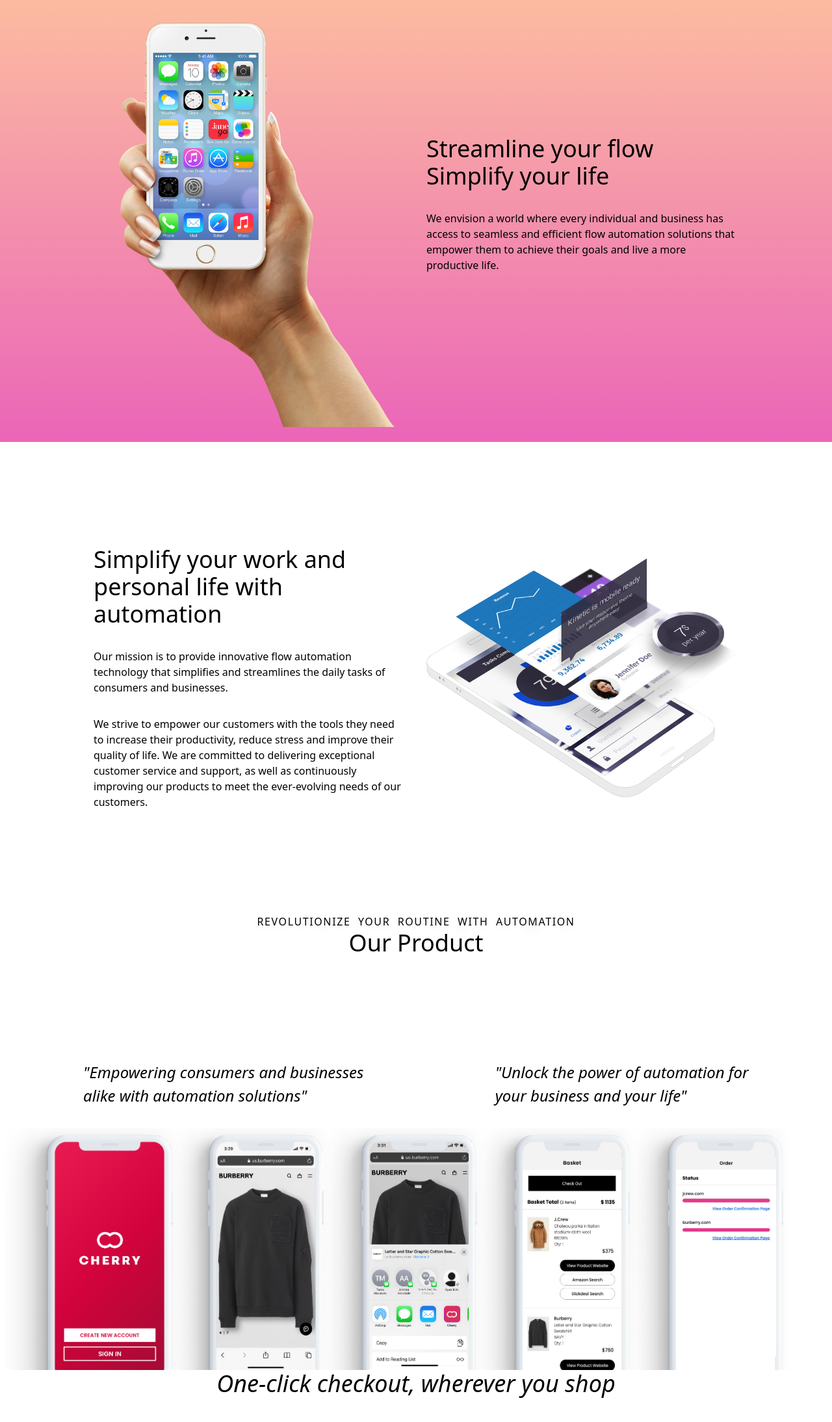
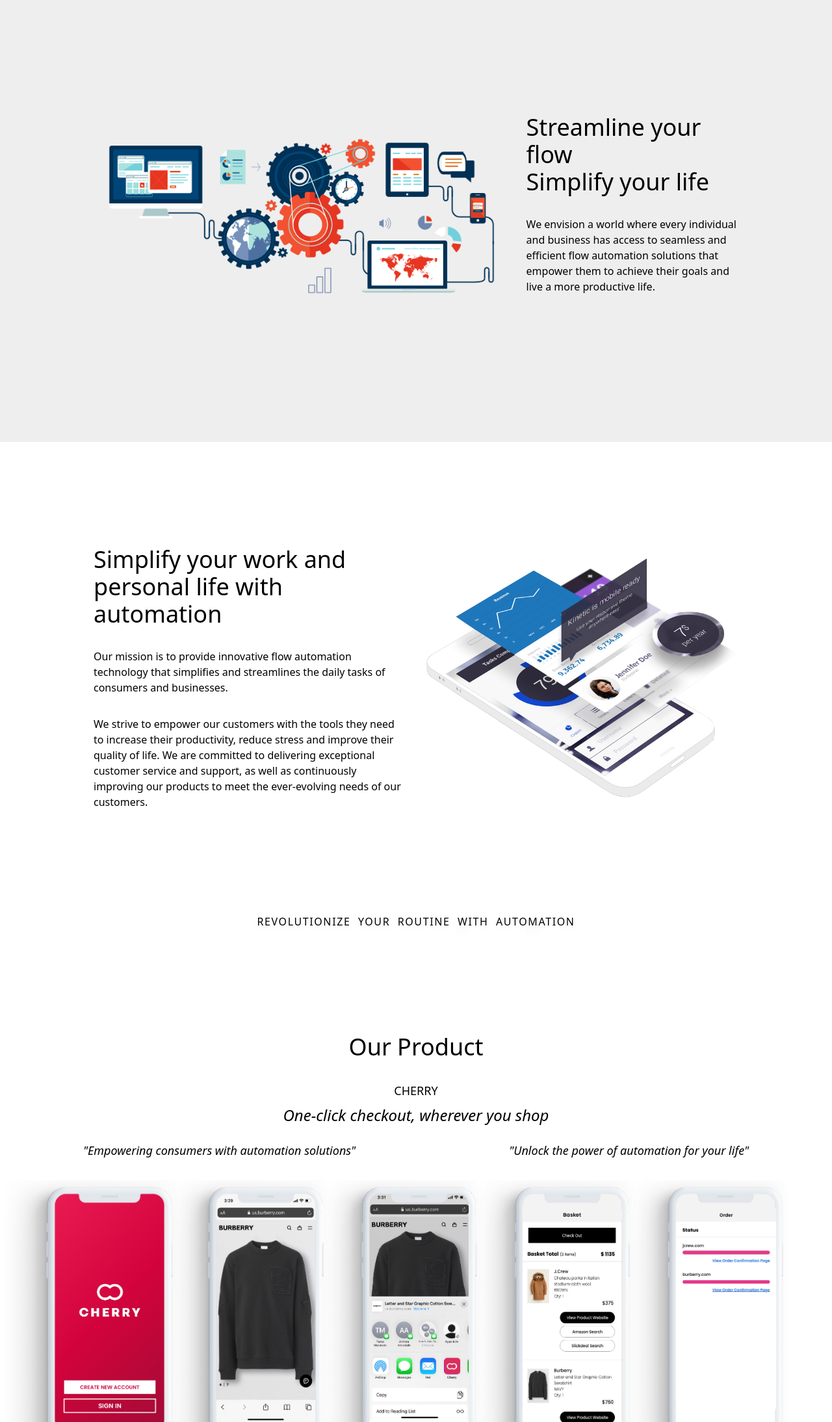
Before and after one commit to GCnomore/ym_landing, a plain HTML site: page index.html in a window 1280 px wide. Shown: the part 120-2308 px from the top of the page at 65% size. Drawn offline with nearby package versions, Linux system fonts and the light colour scheme.

Commit message:
rearrange 3rd section

```diff
--- a/index.html
+++ b/index.html
@@ -26,10 +26,10 @@
 
    <section id="section-1">
       <div>
-         <div class="px-4 w-[50%] h-full flex items-center justify-center">
-            <img class="w-fit h-fit" src="./img/hero_img.png" />
+         <div class="px-4 w-[65%] h-full flex items-center justify-center">
+            <img class="w-fit h-fit" src="./img/automation2.png" />
          </div>
-         <div class="px-4 w-[50%]">
+         <div class="px-4 w-[35%]">
             <h1 class="text-[36px] leading-[42px] mb-8">
                Streamline your flow<br/>Simplify your life
             </h1>
@@ -54,22 +54,25 @@
    </section>
 
    <section id="section-3">
-      <div class="w-full h-fit flex items-start tracking-widest text-shadow-lg mt-[-10rem]">REVOLUTIONIZE&nbsp;&nbsp;YOUR&nbsp;&nbsp;ROUTINE&nbsp;&nbsp;WITH&nbsp;&nbsp;AUTOMATION</div>
+      <div class="w-full h-fit flex items-start tracking-widest text-shadow-lg mb-[10rem]">REVOLUTIONIZE&nbsp;&nbsp;YOUR&nbsp;&nbsp;ROUTINE&nbsp;&nbsp;WITH&nbsp;&nbsp;AUTOMATION</div>
       <h2 class="text-[36px] leading-[42px] mb-8">Our Product</h2>
-      <div class="flex justify-between mt-32">
-         <div class="mr-48">
-            <p class="text-[24px] italic mb-8">"Empowering consumers and businesses alike with automation solutions"</p>
-         </div>
-         <div>
-            <p class="text-[24px] italic mb-8">"Unlock the power of automation for your business and your life"</p>
-         </div>
+      <h3 class="text-lg mb-2">
+         CHERRY
+      </h3>
+      <p class="text-2xl mb-2 italic">
+         One-click checkout, wherever you shop
+      </p>
+      <div class="flex justify-between mt-4">
+         <p class="text-lg italic mb-8">"Empowering consumers with automation solutions"</p>
+         <p class="text-lg italic mb-8">"Unlock the power of automation for your life"</p>
       </div>
       <div class="flex flex-col">
          <img class="w-[99vw] max-w-[2160px]" src="./img/cherry.png" />
-         <h2 class="text-[36px] leading-[42px] mb-8 italic">
-            One-click checkout, wherever you shop
-         </h2>
       </div>
+   </section>
+
+   <section id="section-4">
+
    </section>
 
    <footer class="w-full items-end justify-center flex h-[150px] pb-[40px] bg-slate-100">
--- a/style.css
+++ b/style.css
@@ -21,20 +21,21 @@ section > div {
 }
 
 #section-1 {
-   background: linear-gradient(#FFCB9C,#EB65B8);
+   /* background: linear-gradient(#FFCB9C,#EB65B8); */
+   background-color: #eee;
    height: 100vh;
    padding-top: 100px;
 }
 
 #section-2 {
    /* background: linear-gradient(#EB65B8,#cb7fd0); */
-   padding: 10rem 0;
+   margin: 10rem 0;
 }
 
 #section-3 {
    /* background: linear-gradient(#CB7FD0,#b392e3); */
    flex-direction: column;
-   padding: 10rem 0;
+   margin: 10rem 0;
 }
 
 #section-4 {
```
Also changed, not shown: img/address.png (added), img/email.png (added), 1 other file.
